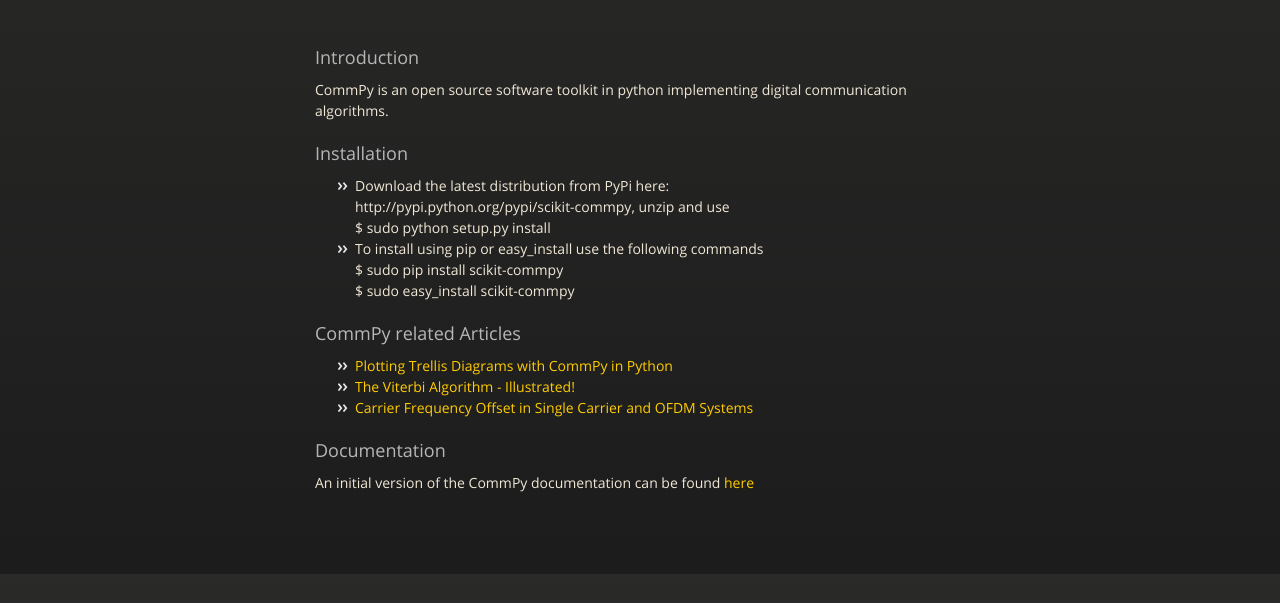
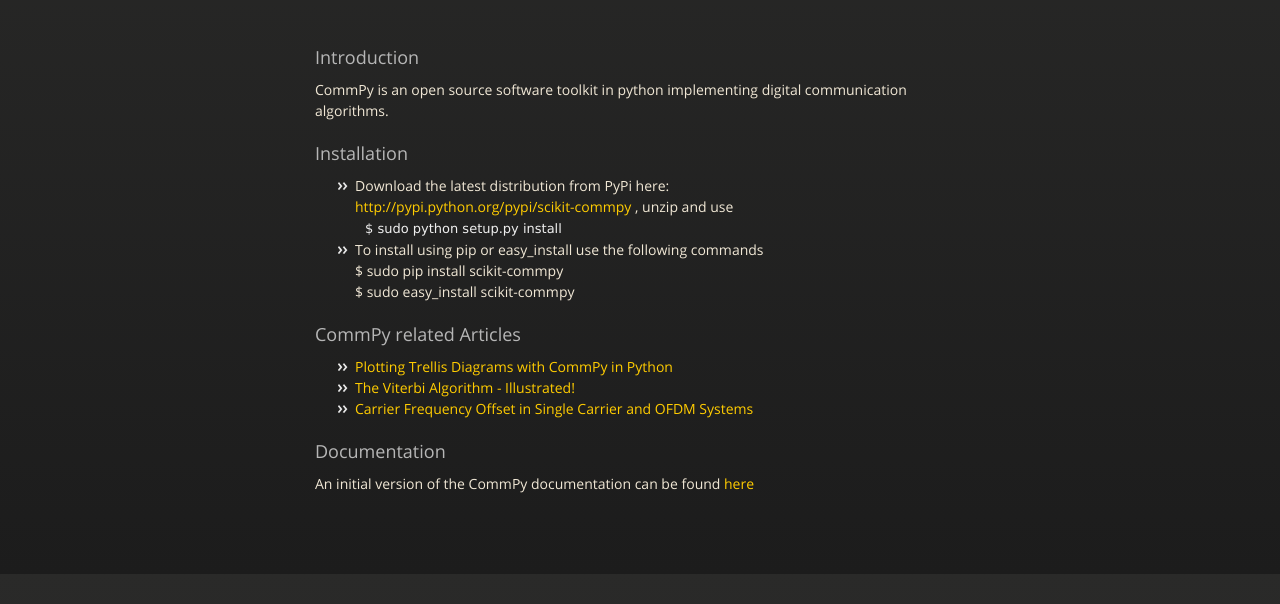
Before and after one commit to veeresht/CommPy, a plain HTML site: page index.html in a window 1280 px wide. Shown: the part 226-830 px from the top of the page. Drawn offline with nearby package versions, Linux system fonts and the light colour scheme.

Commit message:
Updating homepage with installation details

```diff
--- a/index.html
+++ b/index.html
@@ -61,8 +61,8 @@
 <h3> Installation </h3>
 <ul>
 <li> Download the latest distribution from PyPi here: <br/>
-http://pypi.python.org/pypi/scikit-commpy, unzip and use <br/>
-<div class="code"> $ sudo python setup.py install </div> </li>
+<a href=http://pypi.python.org/pypi/scikit-commpy> http://pypi.python.org/pypi/scikit-commpy </a>, unzip and use <br/>
+<code> $ sudo python setup.py install </code> </li>
 <li>To install using pip or easy_install use the following commands <br/>
 <div class="code"> $ sudo pip install scikit-commpy <br/> $ sudo easy_install scikit-commpy </div> </li>
 </ul>
```
